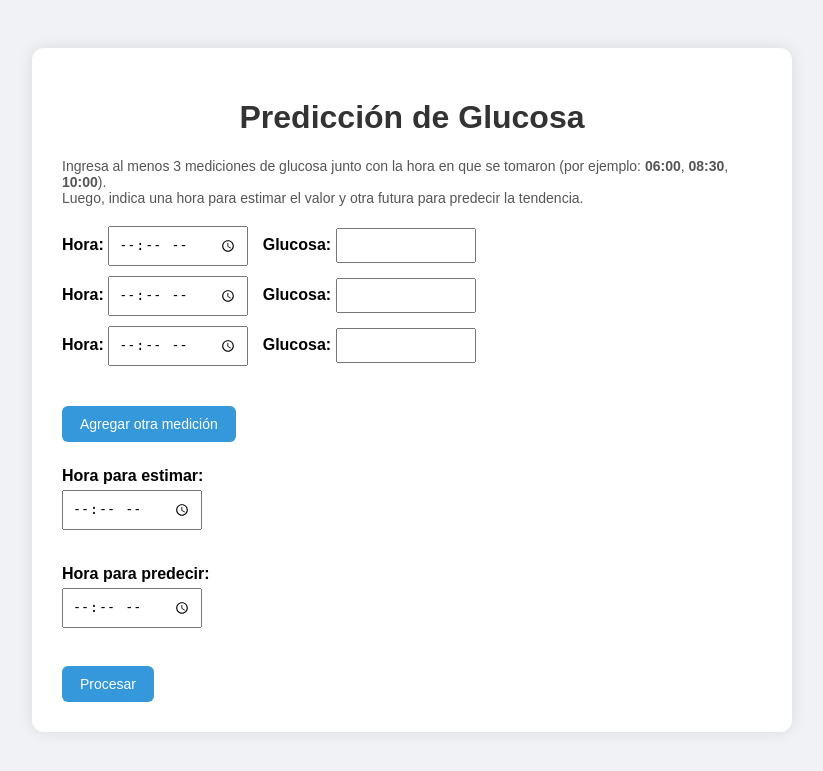
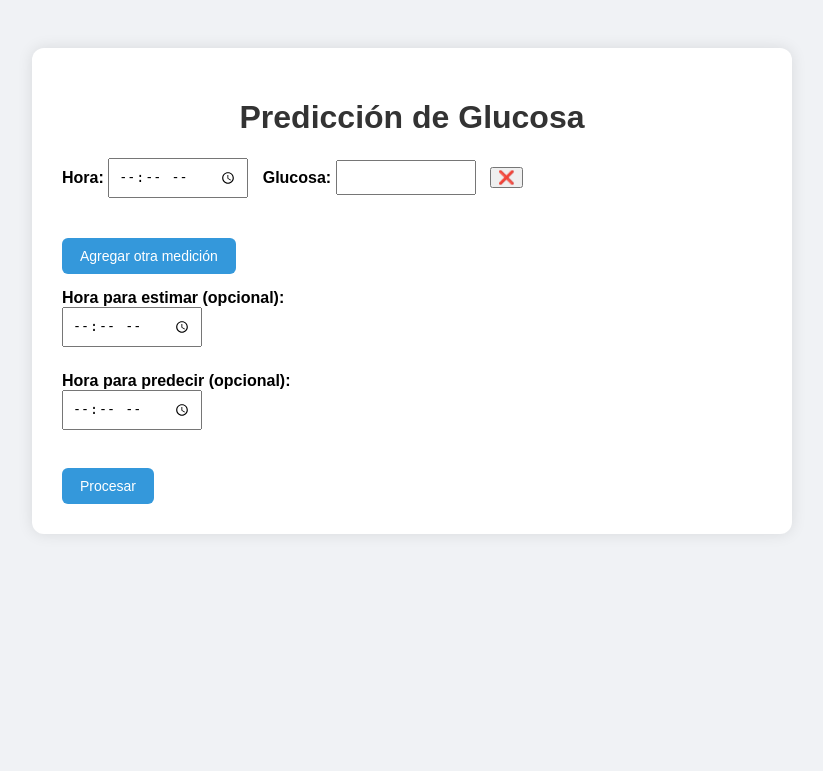
Before and after one commit to Mbautista13/glucosa, a Flask app: page / in a window 1280 px wide. Shown: the top 771 px of the page, without its empty margins (228-1051 px from the left). Run offline with Flask 3, Linux system fonts and the light colour scheme.

Commit message:
Update index.html

```diff
--- a/templates/index.html
+++ b/templates/index.html
@@ -22,8 +22,6 @@
             color: #333;
         }
         label {
-            display: inline-block;
-            margin: 10px 0 5px;
             font-weight: bold;
         }
         input[type="time"], input[type="number"] {
@@ -45,25 +43,7 @@
         .btn:hover {
             background-color: #2980b9;
         }
-        .quitar-btn {
-            background-color: #e74c3c;
-            color: white;
-            border: none;
-            padding: 6px 10px;
-            font-size: 12px;
-            cursor: pointer;
-            margin-left: 10px;
-            border-radius: 6px;
-        }
-        .quitar-btn:hover {
-            background-color: #c0392b;
-        }
         .bloque-datos {
-            margin-bottom: 20px;
-        }
-        .explicacion {
-            font-size: 14px;
-            color: #555;
             margin-bottom: 20px;
         }
         .dato-extra {
@@ -75,45 +55,26 @@
     <div class="container">
         <h1>Predicción de Glucosa</h1>
 
-        <p class="explicacion">
-            Ingresa al menos 3 mediciones de glucosa junto con la hora en que se tomaron
-            (por ejemplo: <strong>06:00</strong>, <strong>08:30</strong>, <strong>10:00</strong>).<br>
-            Luego, indica una hora para estimar el valor y otra futura para
-            predecir la tendencia.
-        </p>
-
         <form action="/procesar" method="post">
             <div id="datos" class="bloque-datos">
-                <div class="medicion">
+                <div>
                     <label>Hora:</label>
                     <input type="time" name="hora[]" required>
                     <label>Glucosa:</label>
                     <input type="number" step="1" name="glucosa[]" required>
-                </div>
-                <div class="medicion">
-                    <label>Hora:</label>
-                    <input type="time" name="hora[]" required>
-                    <label>Glucosa:</label>
-                    <input type="number" step="1" name="glucosa[]" required>
-                </div>
-                <div class="medicion">
-                    <label>Hora:</label>
-                    <input type="time" name="hora[]" required>
-                    <label>Glucosa:</label>
-                    <input type="number" step="1" name="glucosa[]" required>
+                    <button type="button" onclick="eliminarCampo(this)">❌</button>
                 </div>
             </div>
-
             <button type="button" class="btn" onclick="agregarCampo()">Agregar otra medición</button>
 
             <div class="dato-extra">
-                <label>Hora para estimar:</label><br>
-                <input type="time" name="hora_interp" required>
+                <label>Hora para estimar (opcional):</label><br>
+                <input type="time" name="hora_interp">
             </div>
 
             <div class="dato-extra">
-                <label>Hora para predecir:</label><br>
-                <input type="time" name="hora_pred" required>
+                <label>Hora para predecir (opcional):</label><br>
+                <input type="time" name="hora_pred">
             </div>
 
             <br>
@@ -124,27 +85,19 @@
     <script>
         function agregarCampo() {
             const div = document.createElement('div');
-            div.className = 'medicion';
             div.innerHTML = `
                 <label>Hora:</label>
                 <input type="time" name="hora[]" required>
                 <label>Glucosa:</label>
                 <input type="number" step="1" name="glucosa[]" required>
-                <button type="button" class="quitar-btn" onclick="this.parentElement.remove()">Quitar</button>
+                <button type="button" onclick="eliminarCampo(this)">❌</button>
             `;
             document.getElementById('datos').appendChild(div);
         }
 
-        // Validar mínimo 3 mediciones antes de enviar
-        document.querySelector('form').addEventListener('submit', function(event) {
-            const horas = document.getElementsByName('hora[]');
-            const glucosas = document.getElementsByName('glucosa[]');
-
-            if (horas.length < 3 || glucosas.length < 3) {
-                alert('Debes ingresar al menos 3 mediciones de glucosa.');
-                event.preventDefault();
-            }
-        });
+        function eliminarCampo(btn) {
+            btn.parentNode.remove();
+        }
     </script>
 </body>
 </html>
```
